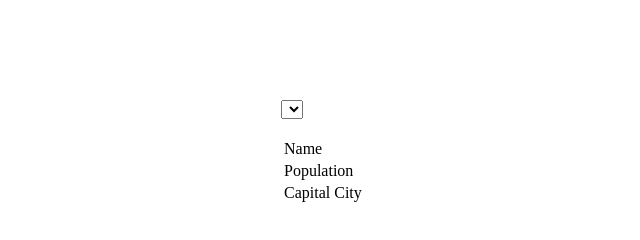
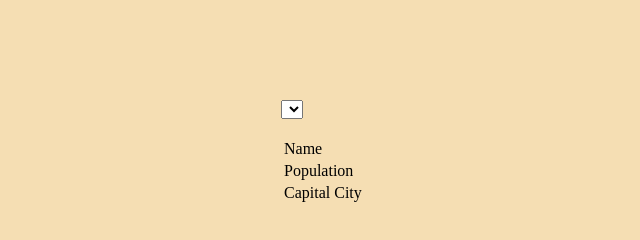
Before and after one commit to Broxburn-one/AJAX-Countries, a website: page index.html in a window 1280 px wide. Shown: the whole page, without its empty margins (59-699 px from the left). Drawn offline with Linux system fonts and the light colour scheme; no server answers.

Commit message:
tidy up css

```diff
--- a/public/main.css
+++ b/public/main.css
@@ -2,4 +2,5 @@ body {
   width: 600px;
   margin: auto;
   padding-top: 100px;
+  background: wheat;
 }
```
